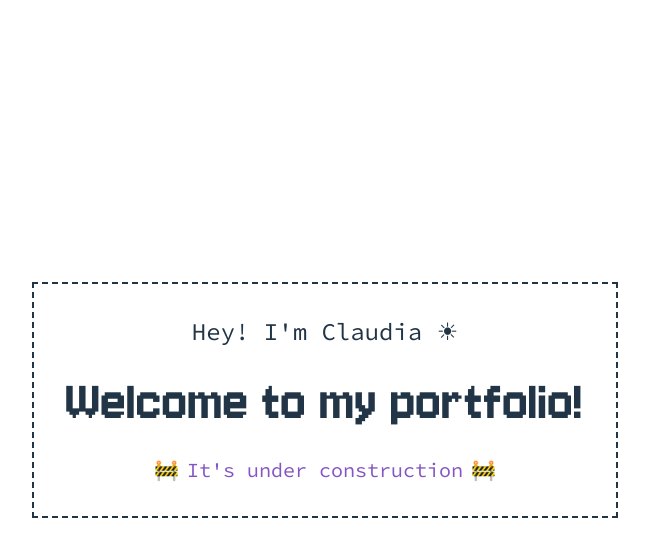
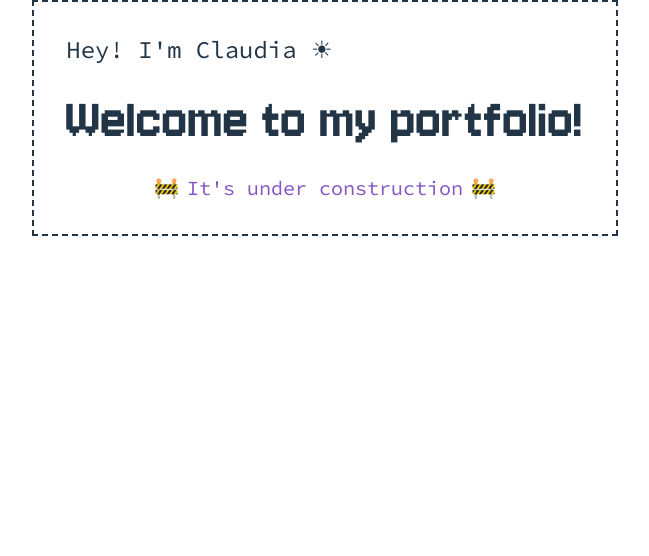
Before and after one commit to claumartin/claumartin-portfolio, a React (Vite) app: page / in a window 1280 px wide. Shown: the top 556 px of the page, without its empty margins (315-964 px from the left). Built offline with nearby package versions, Linux system fonts and the light colour scheme.

Commit message:
fixed unexpected scroll

```diff
--- a/index.html
+++ b/index.html
@@ -7,8 +7,8 @@
     <title>Claudia Martín Portfolio</title>
     <link href="/src/App.css" rel="stylesheet">
   </head>
-  <body>
-    <div id="root" class="border-2 border-dashed"></div>
+  <body class="font-base h-full">
+    <div id="root" class="flex justify-center items-center"></div>
     <script type="module" src="/src/main.tsx"></script>
   </body>
 </html>
--- a/src/App.css
+++ b/src/App.css
@@ -1,5 +1,4 @@
 @import "tailwindcss";
-
 
 @font-face {
     font-family: "SourceCodePro";
@@ -22,14 +21,6 @@
   --color-dark-pastel-purple: #9e6cde;
   --font-base: "SourceCodePro", sans-serif;
   --font-title: "Jersey 10", sans-serif;
-}
-
-#root {
-  max-width: 1280px;
-  margin: 0 auto;
-  padding: 2rem;
-  text-align: center;
-  font-family: var(--font-base);
 }
 
 .logo {
--- a/src/App.tsx
+++ b/src/App.tsx
@@ -4,7 +4,7 @@ function App() {
 
   return (
     <>
-      <div className="flex flex-col gap-6">
+      <div className="flex flex-col gap-6 border-2 border-dashed p-8">
         <p className='text-2xl'>Hey! I'm Claudia ☀</p>
         <h1 className='font-title text-6xl'>Welcome to my portfolio!</h1>
         <p className='text-xl text-deep-lilac flex justify-center align-center'>
--- a/src/index.css
+++ b/src/index.css
@@ -1,3 +1,9 @@
+html, body {
+  margin: 0;
+  height: 100%;
+  overflow: hidden;
+}
+
 :root {
   line-height: 1.5;
   font-weight: 400;
@@ -19,14 +25,6 @@ a {
 }
 a:hover {
   color: #535bf2;
-}
-
-body {
-  margin: 0;
-  display: flex;
-  place-items: center;
-  min-width: 320px;
-  min-height: 100vh;
 }
 
 button {
```
